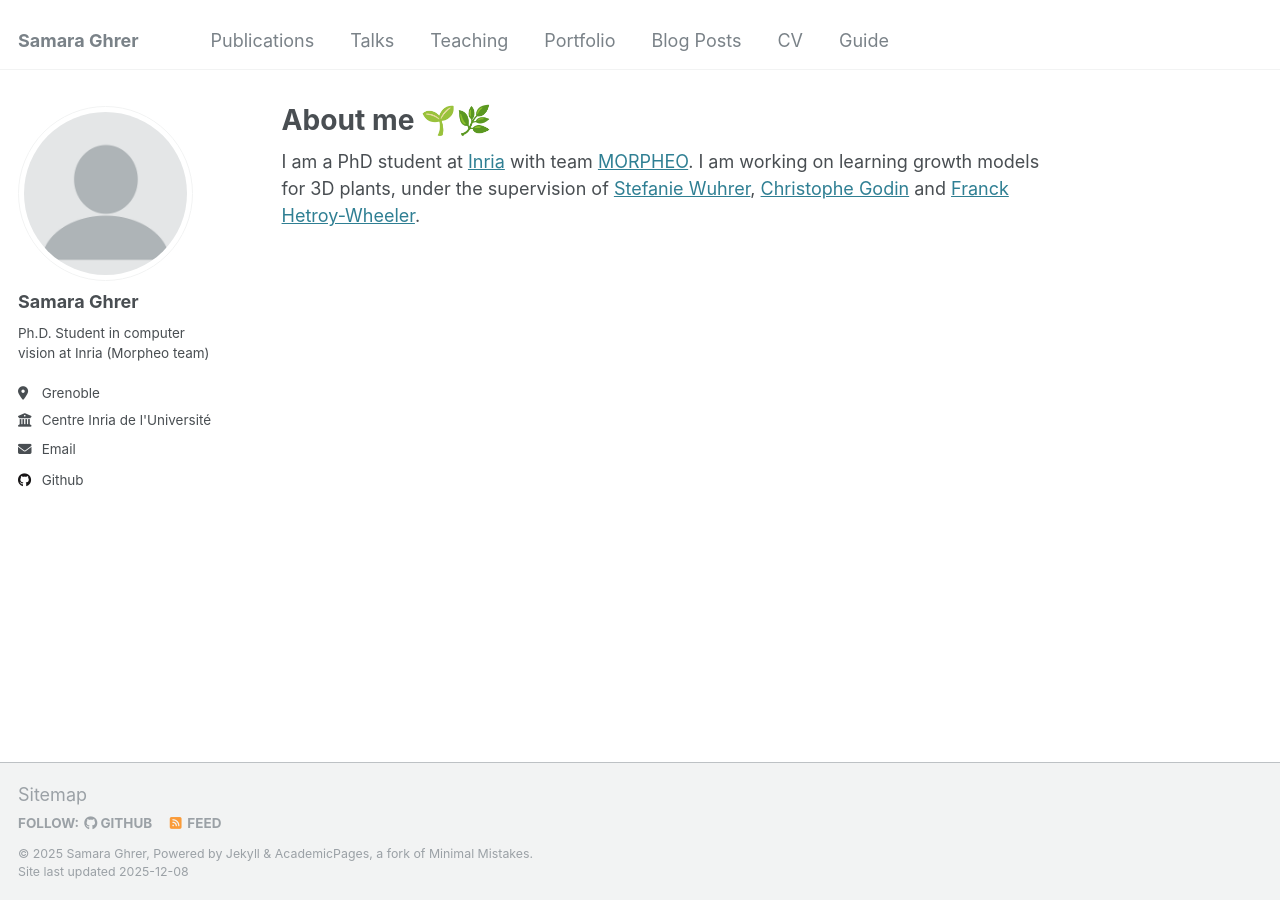
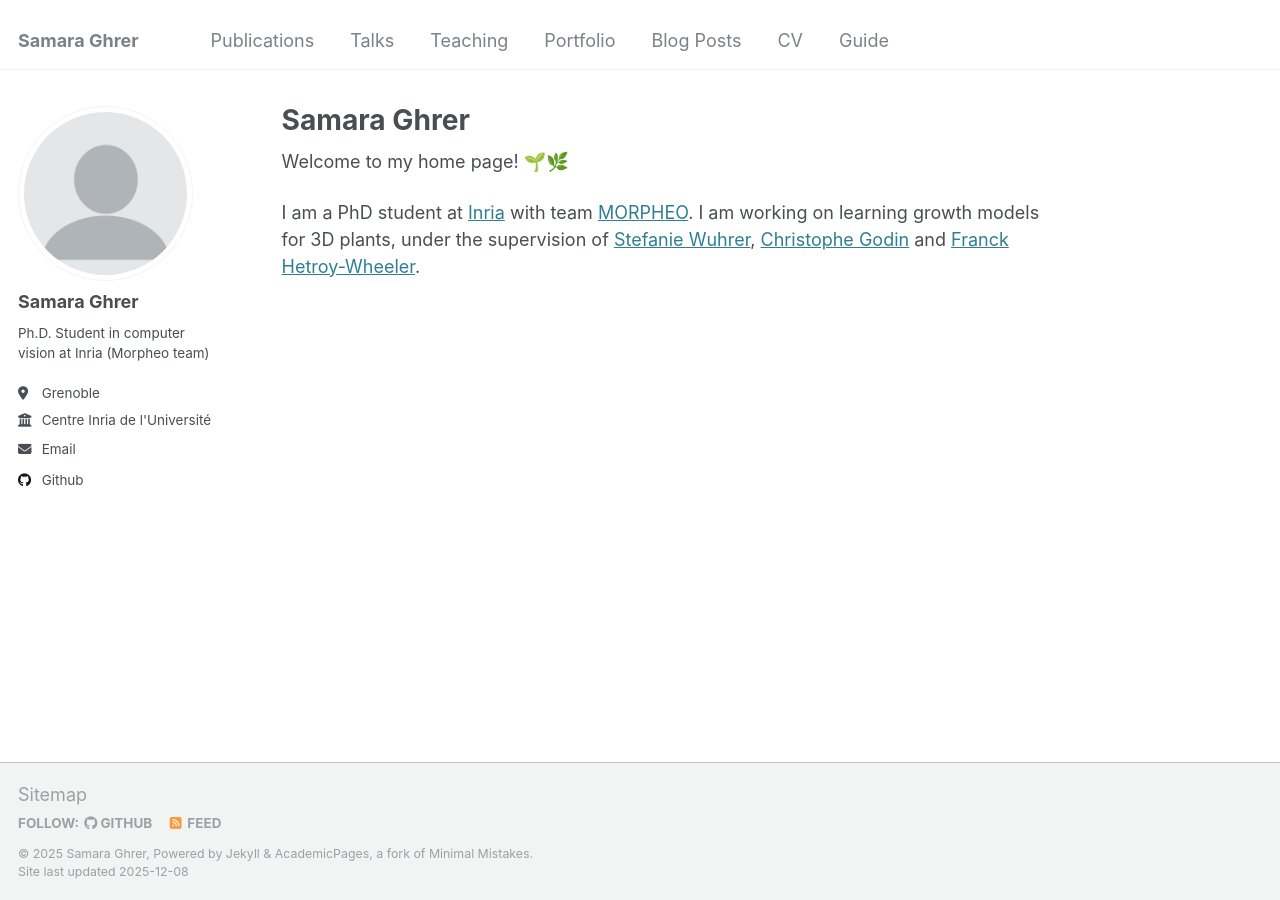
Before and after one commit to samara-ghrer/samara-ghrer.github.io, a Jekyll site: the page built from _pages/about.md, in a window 1280 px wide. Built offline with Jekyll 4.4.1, drawn with Linux system fonts in a browser that asks for light colours.

Commit message:
Update about.md

```diff
--- a/_pages/about.md
+++ b/_pages/about.md
@@ -1,9 +1,12 @@
 ---
 permalink: /
-title: "About me 🌱🌿"
+title: "Samara Ghrer "
 author_profile: true
 redirect_from:
   - /about/
   - /about.html
 ---
- I am a PhD student at [Inria](https://www.inria.fr/fr) with team [MORPHEO](https://team.inria.fr/morpheo/). I am working on learning growth models for 3D plants, under the supervision of [Stefanie Wuhrer](https://swuhrer.gitlabpages.inria.fr/website/), [Christophe Godin](https://team.inria.fr/mosaic/welcome/team-members/christophe-godin/) and [Franck Hetroy-Wheeler](https://hetroywheeler.pages.unistra.fr/franck/).
+
+Welcome to my home page! 🌱🌿
+
+I am a PhD student at [Inria](https://www.inria.fr/fr) with team [MORPHEO](https://team.inria.fr/morpheo/). I am working on learning growth models for 3D plants, under the supervision of [Stefanie Wuhrer](https://swuhrer.gitlabpages.inria.fr/website/), [Christophe Godin](https://team.inria.fr/mosaic/welcome/team-members/christophe-godin/) and [Franck Hetroy-Wheeler](https://hetroywheeler.pages.unistra.fr/franck/).
```
